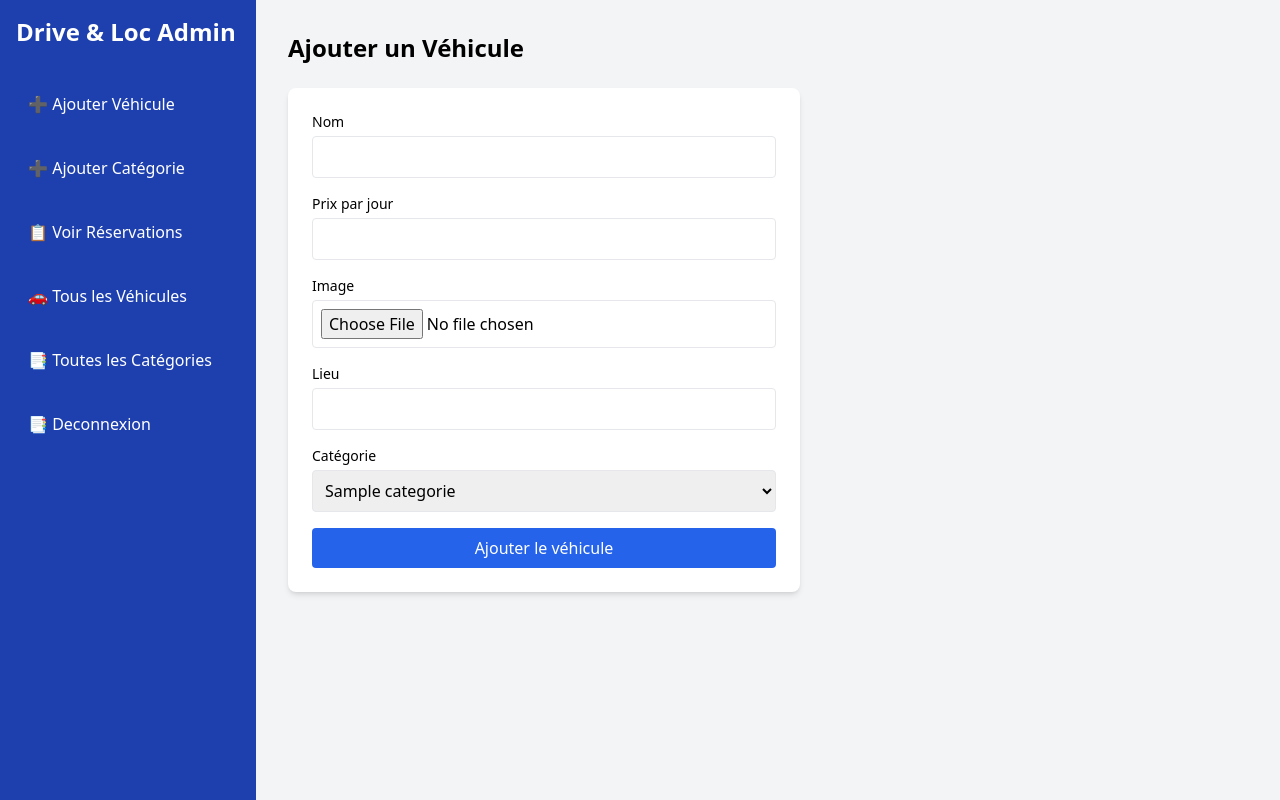
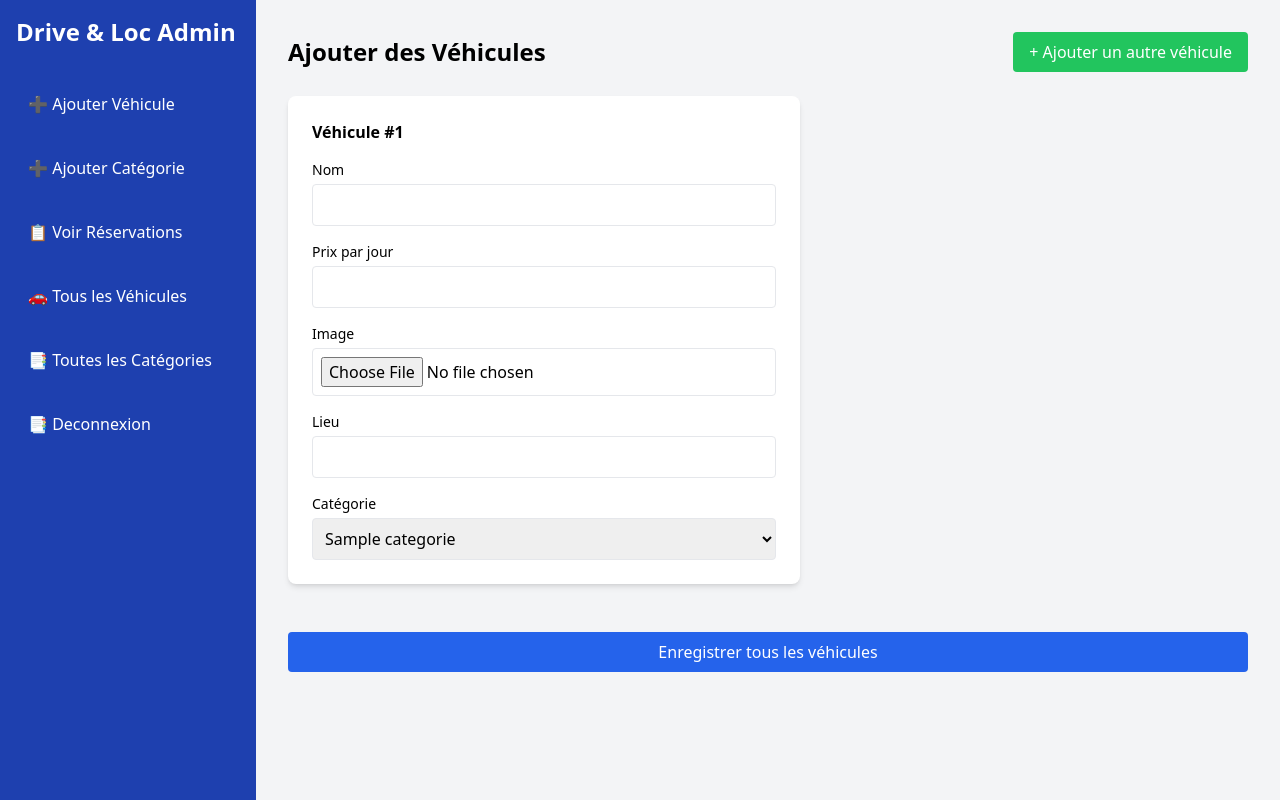
Before and after one commit to kooutar/locationVoiture, a PHP site: page /assets/pages/admin.php in a window 1280 px wide. Run offline with PHP 8.4, Linux system fonts and the light colour scheme; the visitor is signed in with stand-in values (Sample User, id 1); tables that the repository leaves empty hold one stand-in row (values such as "Sample post"); grey boxes marked "Sample" are stand-in pictures; some libraries are stand-ins or nearby versions.

Commit message:
ajout massive de vehicule

```diff
--- a/assets/classe/reservation.php
+++ b/assets/classe/reservation.php
@@ -15,8 +15,6 @@ require_once '../classe/db.php';
             'datedebut'=>$date_debut,
             'datefin'=>$date_fin
      ]);
-     $stmt2=$this->db->prepare("Update vehicule set disponsible=true where idVehicule=:idvehicule");
-     $stmt2->execute(['idvehicule'=>$id_vehicule]);
      if($result) return true;
      else false;
 
--- a/assets/pages/admin.php
+++ b/assets/pages/admin.php
@@ -60,48 +60,64 @@ if(!isset($_SESSION['id_user']) || $_SESSION['idrole']!="admin"){
     <div class="ml-64 p-8">
         <!-- Add Vehicle Form -->
         <div id="addVehicule" class="section hidden">
-            <h2 class="text-2xl font-bold mb-6">Ajouter un Véhicule</h2>
-            <form class="max-w-lg bg-white p-6 rounded-lg shadow-md" action="../traitement/vehicule.php" method="POST" enctype="multipart/form-data">
+    <div class="flex justify-between items-center mb-6">
+        <h2 class="text-2xl font-bold">Ajouter des Véhicules</h2>
+        <button type="button" onclick="addVehicleForm()" class="bg-green-500 text-white px-4 py-2 rounded hover:bg-green-600">
+            + Ajouter un autre véhicule
+        </button>
+    </div>
+
+    <form id="vehicleForm" class="space-y-6" action="../traitement/vehicule.php" method="POST" enctype="multipart/form-data">
+        <div id="vehicleForms">
+            <div class="vehicle-entry max-w-lg bg-white p-6 rounded-lg shadow-md mb-6">
+                <div class="flex justify-between items-center mb-4">
+                    <h3 class="font-semibold">Véhicule #1</h3>
+                    <button type="button" onclick="removeVehicleForm(this)" class="text-red-500 hover:text-red-700 hidden">
+                        Supprimer
+                    </button>
+                </div>
                 <div class="space-y-4">
                     <div>
                         <label class="block text-sm font-medium mb-1">Nom</label>
-                        <input type="text" name="nom" class="w-full p-2 border rounded">
+                        <input type="text" name="nom[]" class="w-full p-2 border rounded" required>
                     </div>
                     <div>
                         <label class="block text-sm font-medium mb-1">Prix par jour</label>
-                        <input type="number" name="prix" class="w-full p-2 border rounded">
+                        <input type="number" name="prix[]" class="w-full p-2 border rounded" required>
                     </div>
                     <div>
                         <label class="block text-sm font-medium mb-1">Image</label>
-                        <input type="file" name="image_path" class="w-full p-2 border rounded">
+                        <input type="file" name="image_path[]" class="w-full p-2 border rounded" required>
                     </div>
                     <div>
                         <label class="block text-sm font-medium mb-1">Lieu</label>
-                        <input type="text" name="lieu" class="w-full p-2 border rounded">
+                        <input type="text" name="lieu[]" class="w-full p-2 border rounded" required>
                     </div>
                     <div>
                         <label class="block text-sm font-medium mb-1">Catégorie</label>
-                        <select id="categorie" name="selectCategorie" class="w-full p-2 border rounded">
+                        <select name="selectCategorie[]" class="w-full p-2 border rounded" required>
                             <?php
-                              try{
+                            try {
                                 $database = new Database();
                                 $db = $database->connect();
-                                $categorie=new categorie($db);
-                                $array= $categorie->afficheCategorie();
-                                 foreach($array as $row)
-                                 {
-                                   echo "<option class='optionCategorie' value=".$row['idCategorie'].">".$row['nom']."</option>";
+                                $categorie = new categorie($db);
+                                $array = $categorie->afficheCategorie();
+                                foreach($array as $row) {
+                                    echo "<option value='".$row['idCategorie']."'>".$row['nom']."</option>";
                                 }
-                              }catch(PDOException $e){
-
+                            } catch(PDOException $e) {
+                                echo "<option>Erreur de chargement des catégories</option>";
                             }
                             ?>
                         </select>
                     </div>
+                </div>
+            </div>
+        </div>
+
         <button type="submit" class="w-full bg-blue-600 text-white py-2 rounded hover:bg-blue-700">
-                        Ajouter le véhicule
+            Enregistrer tous les véhicules
         </button>
-                </div>
     </form>
 </div>
 
@@ -377,6 +393,37 @@ modifyButtons.forEach(button => {
 //         reader.readAsDataURL(file);
 //     }
 // });
+let formCount = 1;
+
+function addVehicleForm() {
+    formCount++;
+    const template = document.querySelector('.vehicle-entry').cloneNode(true);
+    template.querySelector('h3').textContent = `Véhicule #${formCount}`;
+    template.querySelector('button').classList.remove('hidden');
+
+    // Clear form values
+    template.querySelectorAll('input').forEach(input => {
+        if(input.type === 'file') {
+            input.value = '';
+        } else {
+            input.value = '';
+        }
+    });
+
+    document.getElementById('vehicleForms').appendChild(template);
+}
+
+function removeVehicleForm(button) {
+    button.closest('.vehicle-entry').remove();
+    updateFormNumbers();
+}
+
+function updateFormNumbers() {
+    document.querySelectorAll('.vehicle-entry h3').forEach((header, index) => {
+        header.textContent = `Véhicule #${index + 1}`;
+    });
+    formCount = document.querySelectorAll('.vehicle-entry').length;
+}
     </script>
 </body>
 </html>
--- a/sql/sql.sql
+++ b/sql/sql.sql
@@ -77,4 +77,7 @@ create PROCEDURE AjouterReservation (
 BEGIN
 INSERT INTO reservation(iduser,idVehicule,date_debut,date_fin)
 VALUES(id_uder,id_vehicule,date_debut,date_fin);
+Update vehicule
+set disponsible=true
+WHERE idVehicule=id_vehicule;
 END;//
```
Also changed, not shown: assets/traitement/vehicule.php (+49 -24 lines), assets/uplods/6776f0c974ef2_fc7.png (added), assets/uplods/6776f0c976757_fc8.png (added). Lines whose indentation alone changed are shown as unchanged.
